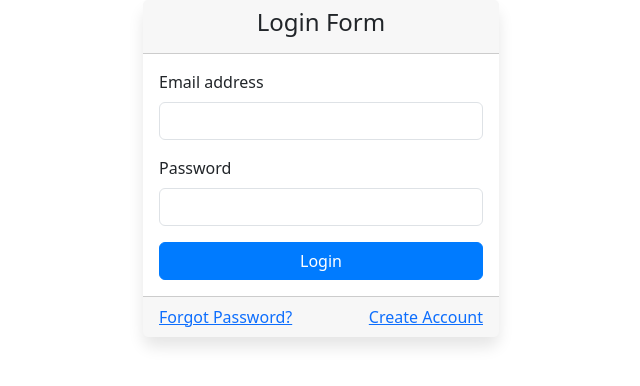
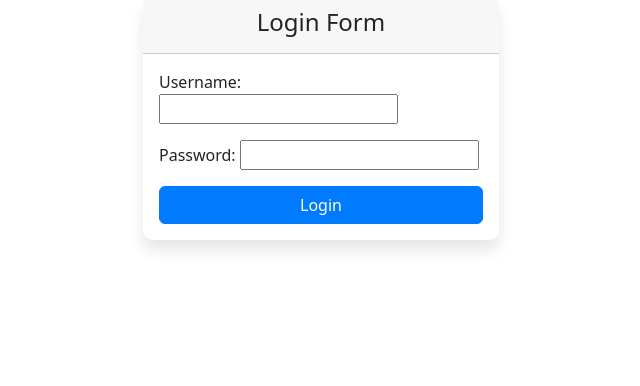
Before and after one commit to aykutulis/django-blog, a Django app: page /user/login/ in a window 1280 px wide. Shown: the part 104-490 px from the top of the page, without its empty margins (319-959 px from the left). Run offline with Django 4.2, Linux system fonts and the light colour scheme.

Commit message:
feat: login

```diff
--- a/templates/login.html
+++ b/templates/login.html
@@ -6,26 +6,13 @@
         <h4 class="text-center">Login Form</h4>
       </div>
       <div class="card-body">
-        <form>
-          <div class="mb-3">
-            <label for="email" class="form-label">Email address</label>
-            <input type="email" class="form-control" id="email" aria-describedby="emailHelp" />
-          </div>
-          <div class="mb-3">
-            <label for="password" class="form-label">Password</label>
-            <input type="password" class="form-control" id="password" />
-          </div>
+        <form method="post">
+          {% csrf_token %} {{form.as_p}}
           <div class="d-grid gap-2">
             <button type="submit" class="btn btn-primary">Login</button>
           </div>
         </form>
       </div>
-      <div class="card-footer">
-        <div class="d-flex justify-content-between align-items-center">
-          <a href="#">Forgot Password?</a>
-          <a href="#">Create Account</a>
-        </div>
-      </div>
     </div>
   </div>
 </div>
--- a/user/forms.py
+++ b/user/forms.py
@@ -20,3 +20,9 @@ class RegisterForm(forms.Form):
             "username": cleaned_data.get('username'),
             "password": cleaned_data.get('password'),
         }
+
+
+class LoginForm(forms.Form):
+    username = forms.CharField(max_length=50, min_length=3, label='Username')
+    password = forms.CharField(
+        max_length=20, min_length=3, label='Password', widget=forms.PasswordInput)
--- a/user/views.py
+++ b/user/views.py
@@ -1,34 +1,52 @@
 from django.shortcuts import render, redirect
 from django.contrib.auth.models import User
-from django.contrib.auth import login
+from django.contrib.auth import login, authenticate
 from django.contrib import messages
 
-from .forms import RegisterForm
+from .forms import RegisterForm, LoginForm
 
 
 def register_user(request):
 
     form = RegisterForm(request.POST or None)
+    context = {
+        "form": form
+    }
 
-    if request.method == 'POST':
-        if form.is_valid():
-            username = form.cleaned_data.get('username')
-            password = form.cleaned_data.get('password')
+    if form.is_valid():
+        username = form.cleaned_data.get('username')
+        password = form.cleaned_data.get('password')
 
-            newUser = User.objects.create_user(
-                username=username, password=password)
+        newUser = User.objects.create_user(
+            username=username, password=password)
 
-            login(request, newUser)
+        login(request, newUser)
 
-            messages.success(request, 'Successfully registered.')
-            return redirect('index')
-        return render(request, 'register.html', {'form': form})
-    else:
-        return render(request, 'register.html', {'form': form})
+        messages.success(request, 'Successfully registered.')
+        return redirect('index')
+    return render(request, 'register.html', context)
 
 
 def login_user(request):
-    return render(request, 'login.html')
+    form = LoginForm(request.POST or None)
+    context = {
+        "form": form
+    }
+
+    if form.is_valid():
+        username = form.cleaned_data.get('username')
+        password = form.cleaned_data.get('password')
+
+        user = authenticate(username=username, password=password)
+
+        if user is None:
+            messages.info(request, 'User does not exist.')
+            return render(request, 'login.html', context)
+
+        login(request, user)
+        messages.success(request, 'Successfully logged in.')
+        return redirect('index')
+    return render(request, 'login.html', context)
 
 
 def logout_user(request):
```
